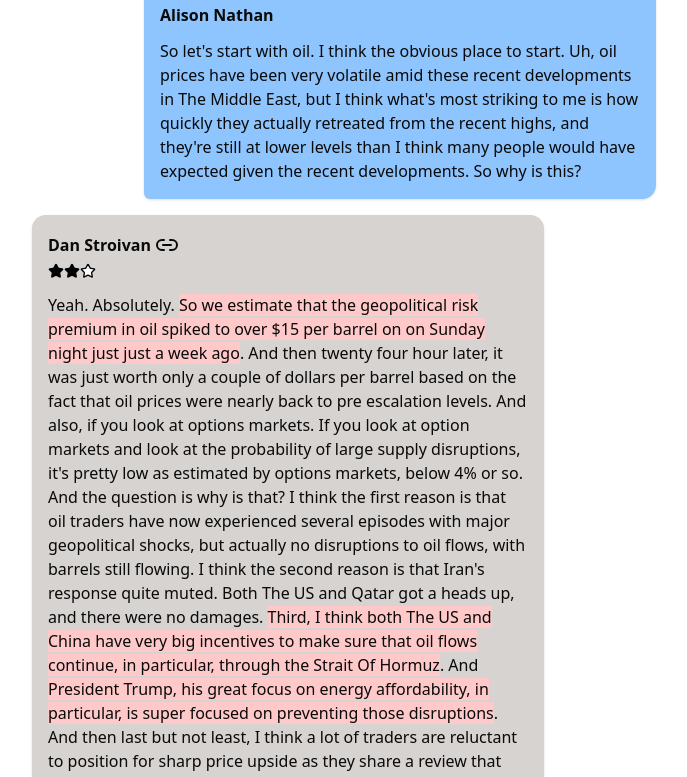
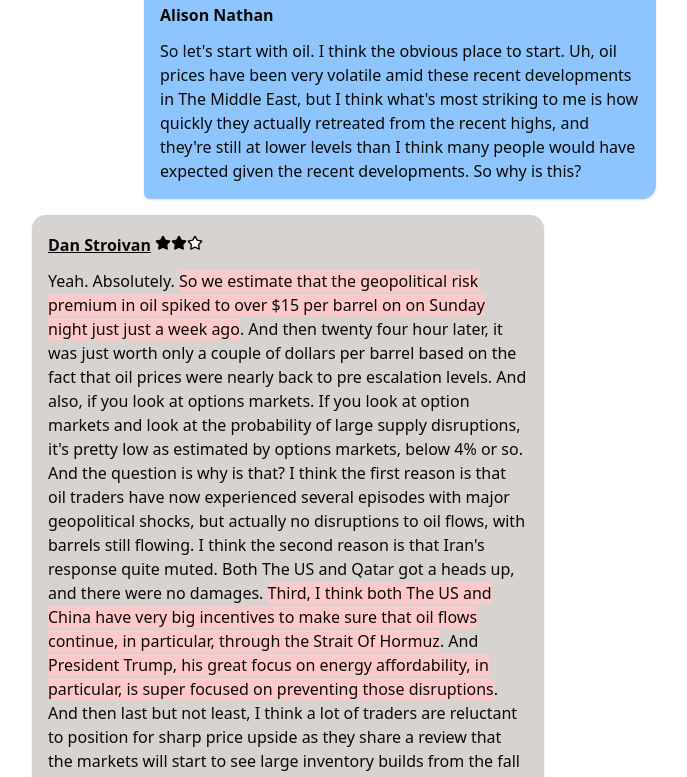
Before and after one commit to michaelmccrae/interview-monitor-static-sep2025, a Next.js app: page /mobileone in a window 1280 px wide. Shown: the part 710-1487 px from the top of the page, without its empty margins (8-695 px from the left). Built offline with nearby package versions, Linux system fonts and the light colour scheme.

Commit message:
underline

```diff
--- a/app/mobileone/dialogue.jsx
+++ b/app/mobileone/dialogue.jsx
@@ -1,7 +1,7 @@
 'use client';
 
 import React, { useEffect, useState } from 'react';
-import { Star, Link2 } from 'lucide-react';
+import { Star } from 'lucide-react';
 import Link from 'next/link';
 import { TRANSCRIPTLIMIT, TOTALSTARS } from '../utils/values.js';
 
@@ -22,15 +22,12 @@ const App = ({ selectedData }) => {
       index++;
 
       if (index < transcriptData.length) {
-        // 👇 delay can be varied per item
-        const delay = 800 + index * 100; // example: increase delay slightly each step
+        const delay = 800 + index * 100;
         setTimeout(revealNext, delay);
       }
     };
 
-    // start the first reveal
     setTimeout(revealNext, 400);
-
   }, [transcriptData]);
 
   const renderStarsDialogue = (count) => (
@@ -76,16 +73,13 @@ const App = ({ selectedData }) => {
       <div className="w-full max-w-2xl bg-white p-6 rounded-xl space-y-4">
         {transcriptData.slice(0, visibleCount).map((message, index) => {
           const beforeHyphen = getBeforeDelimiter(message.ErrorsCompound);
+          const isLinked = message.TranscriptCount >= TRANSCRIPTLIMIT;
 
           const content = (
             <div
               className={`flex ${
-                message.TranscriptCount >= TRANSCRIPTLIMIT
-                  ? 'cursor-pointer hover:opacity-60 transition'
-                  : ''
-              } ${
-                message.Id % 2 === 0 ? 'justify-end' : 'justify-start'
-              }`}
+                isLinked ? 'cursor-pointer hover:opacity-60 transition' : ''
+              } ${message.Id % 2 === 0 ? 'justify-end' : 'justify-start'}`}
             >
               <div
                 className={`max-w-xs sm:max-w-sm md:max-w-md lg:max-w-lg p-4 rounded-xl shadow-sm text-sm sm:text-base
@@ -97,15 +91,19 @@ const App = ({ selectedData }) => {
                     4: 'bg-orange-300 rounded-br-sm',
                     5: 'bg-red-300 rounded-bl-sm',
                   }[message.SpeakerNumber] || 'bg-gray-200 text-gray-800'
-                }
-              `}
+                }`}
               >
                 <div className="font-semibold mb-1">
                   <span>
-                    <span style={{ verticalAlign: 'middle' }}>
+                    <span
+                      style={{
+                        verticalAlign: 'middle',
+                        textDecoration: isLinked ? 'underline' : 'none',
+                      }}
+                    >
                       {message.Speaker}
                     </span>
-                    {message.TranscriptCount > TRANSCRIPTLIMIT && (
+                    {isLinked && message.ResponseRating > 0 && (
                       <span
                         style={{
                           display: 'inline-block',
@@ -113,21 +111,18 @@ const App = ({ selectedData }) => {
                           marginLeft: '4px',
                         }}
                       >
-                        <Link2 />
+                        {renderStarsDialogue(message.ResponseRating)}
                       </span>
                     )}
                   </span>
                 </div>
-                <div className="pb-2">
-                  {message.ResponseRating > 0 &&
-                    renderStarsDialogue(message.ResponseRating)}
-                </div>
+                <div className="pb-2"></div>
                 <p>{highlightText(message.Transcript, beforeHyphen)}</p>
               </div>
             </div>
           );
 
-          return message.TranscriptCount >= TRANSCRIPTLIMIT ? (
+          return isLinked ? (
             <Link
               key={index}
               href={{
--- a/app/mobileone/home.jsx
+++ b/app/mobileone/home.jsx
@@ -8,7 +8,7 @@ import { Mic } from 'lucide-react';
 const Home = () => {
   return (
     <div>
-      <div className="text-xl font-bold p-4 text-center">Podcast Monitor</div>
+      <div className="text-xl font-bold p-4 text-center">Interview Monitor</div>
 
       {/* Centered mic with pulsing circle */}
       <div className="flex justify-center p-4">
```
